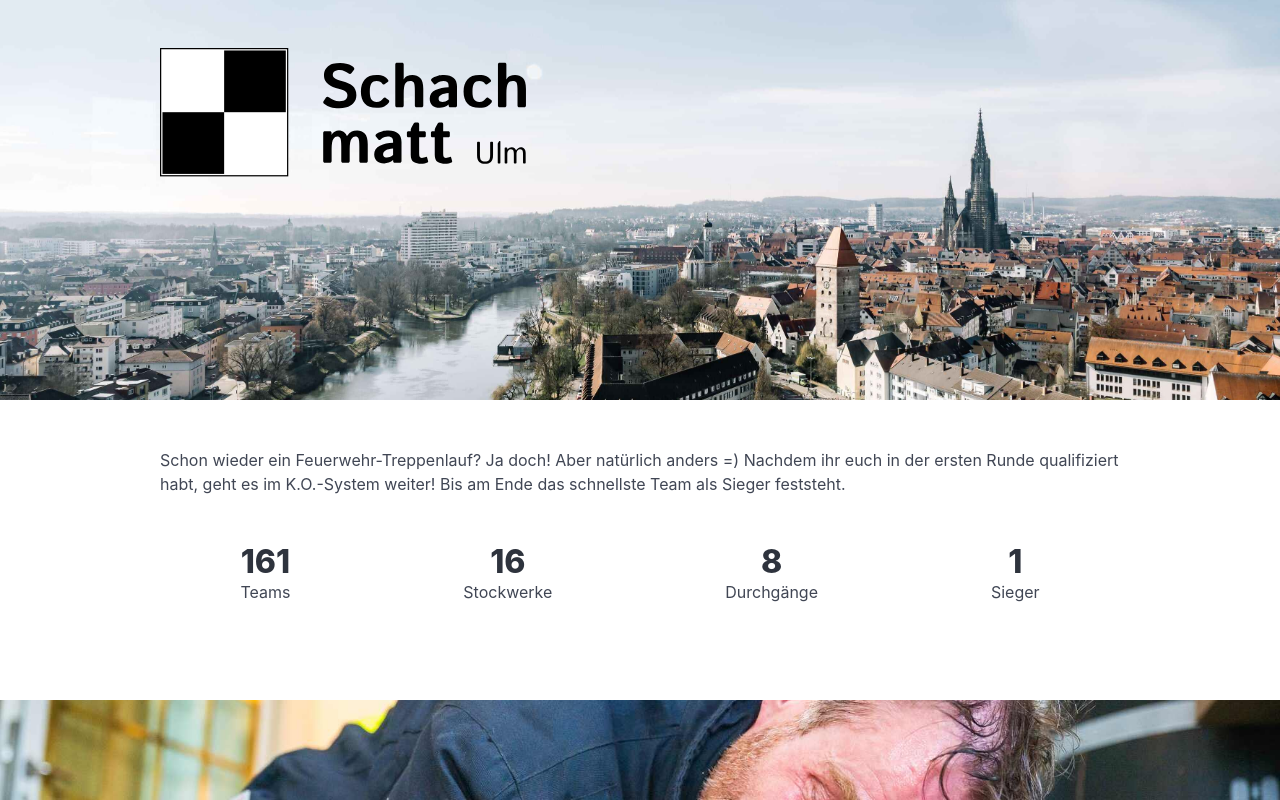
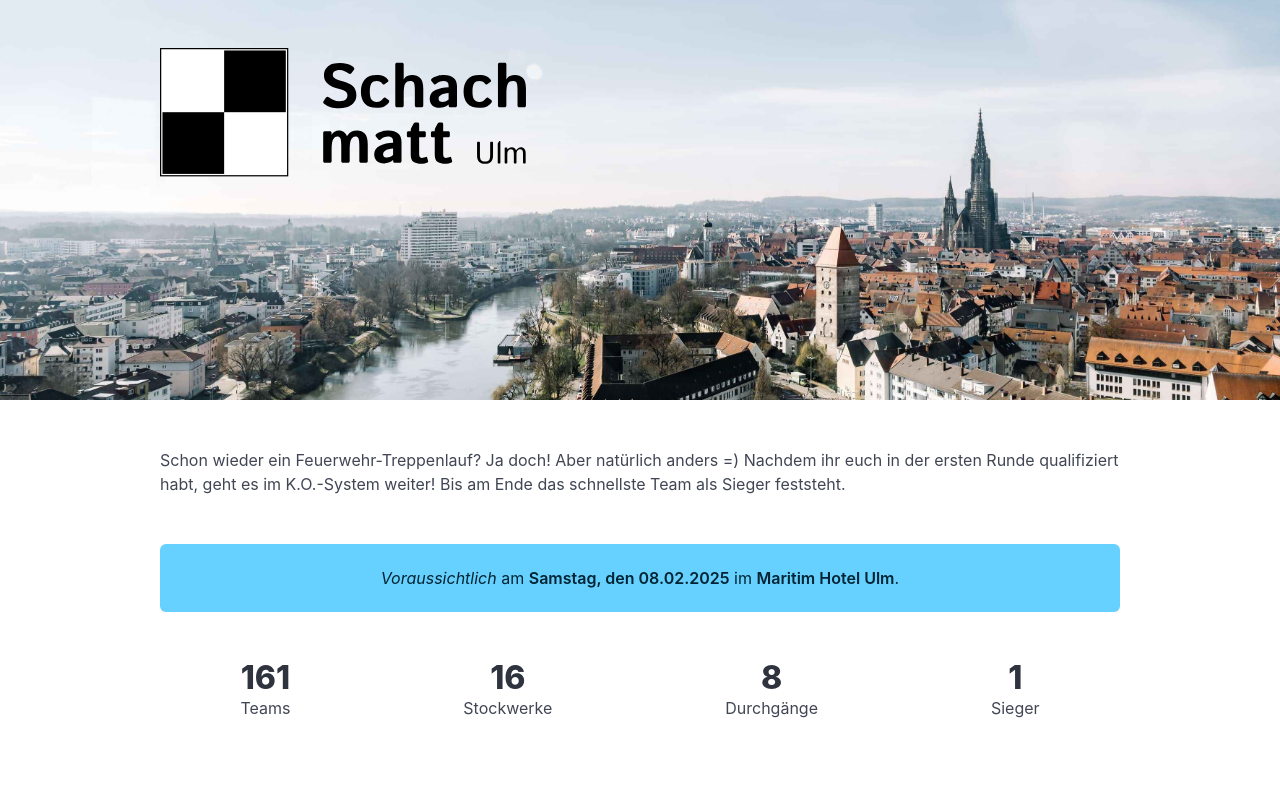
Before and after one commit to steffkes/schachmatt-ulm, a Nuxt app: page / in a window 1280 px wide. Shown: the top 800 px of the page. Built offline with nearby package versions, Linux system fonts and the light colour scheme.

Commit message:
add event date

```diff
--- a/app.vue
+++ b/app.vue
@@ -25,6 +25,12 @@
         K.O.-System weiter! Bis am Ende das schnellste Team als Sieger
         feststeht.
       </p>
+
+      <div class="notification is-info mt-6 has-text-centered">
+        <em>Voraussichtlich</em>
+        am <strong>Samstag, den 08.02.2025</strong> im
+        <strong>Maritim Hotel Ulm</strong>.
+      </div>
 
       <section class="level mt-6">
         <div class="level-item has-text-centered">
```
